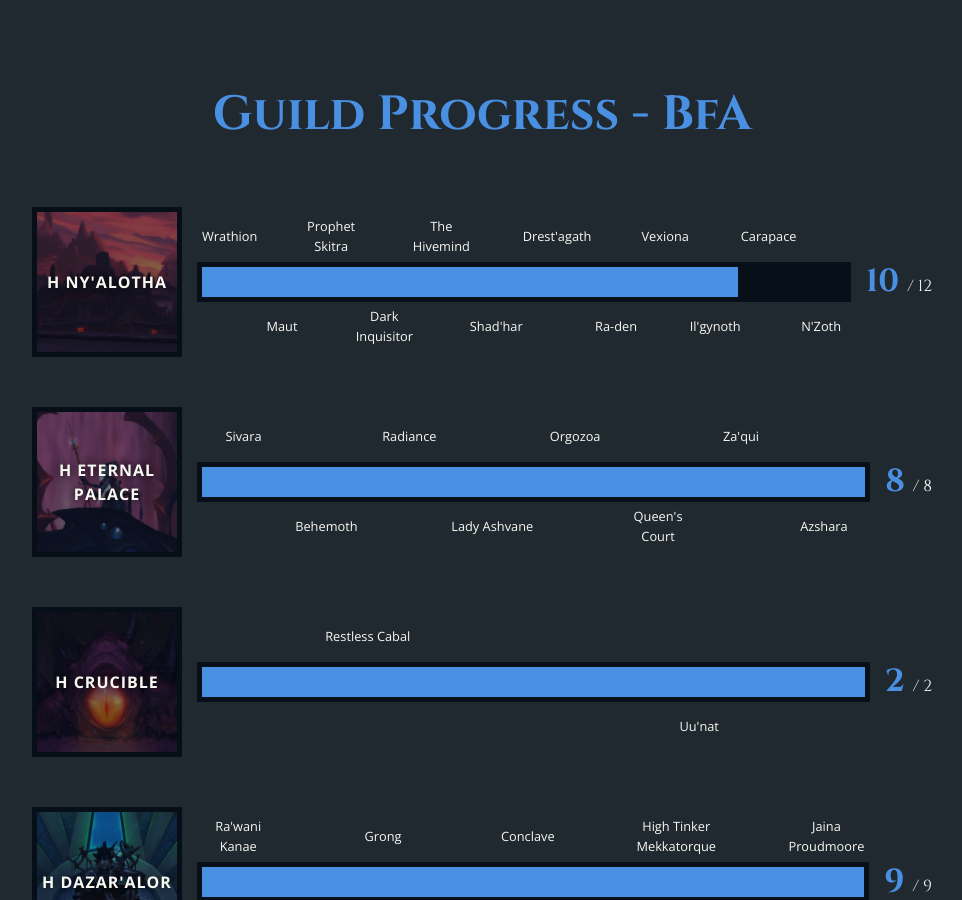
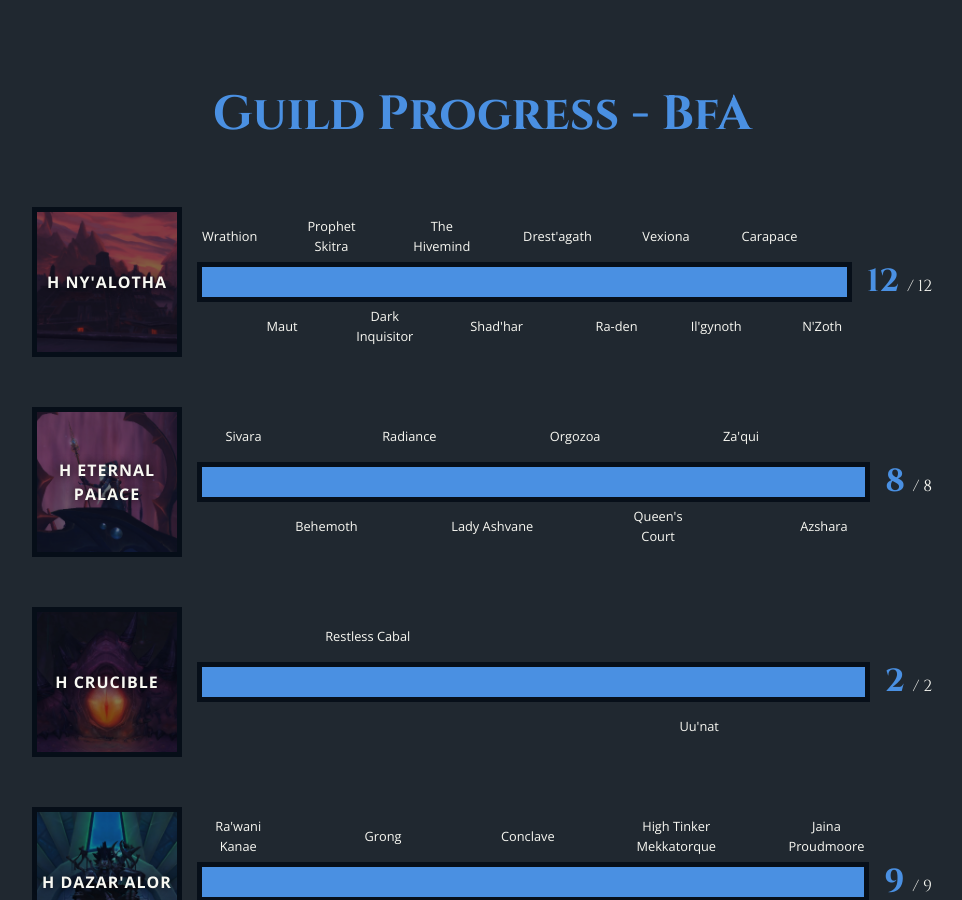
Before and after one commit to gmih/gmih.github.io, a Jekyll site: the page built from index.html, in a window 1280 px wide and 900 px high, scrolled down 2774 px. Shown: the whole window, without its empty margins (158-1120 px from the left). Built offline with Jekyll 4.4.1, drawn with Linux system fonts in a browser that asks for light colours; nearby versions of some CDN libraries.

Commit message:
Update index.html

```diff
--- a/index.html
+++ b/index.html
@@ -67,10 +67,10 @@ layout: default
                             <span class="raid-meter-label">N'Zoth</span>
                         </div>
                         <div class="meter">
-                            <span style="width:calc(10/12 * 100%);"><span class="progress-meter"></span></span>
+                            <span style="width:calc(12/12 * 100%);"><span class="progress-meter"></span></span>
                         </div>
                     </div>
-                    <div class="progress-numbers"><span class="first-number">10 </span>/ 12</div>
+                    <div class="progress-numbers"><span class="first-number">12 </span>/ 12</div>
                 </div>
 
 
```
